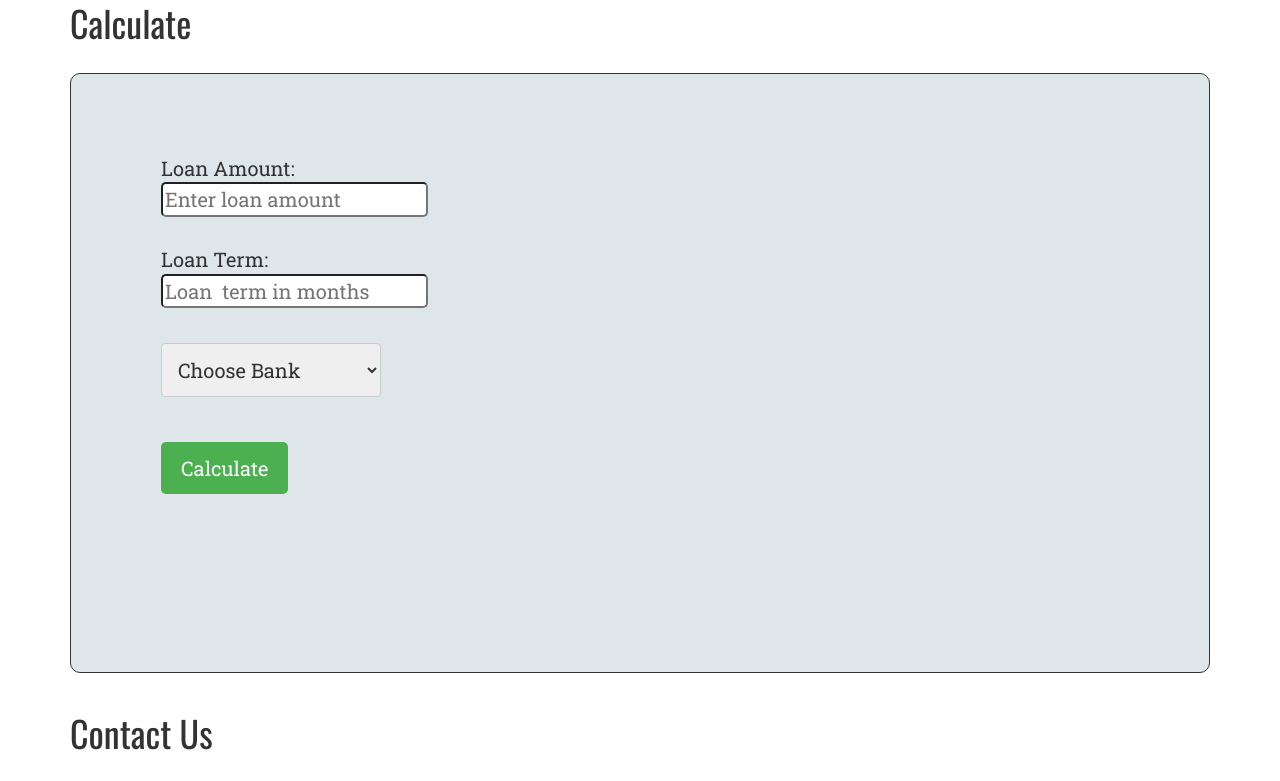
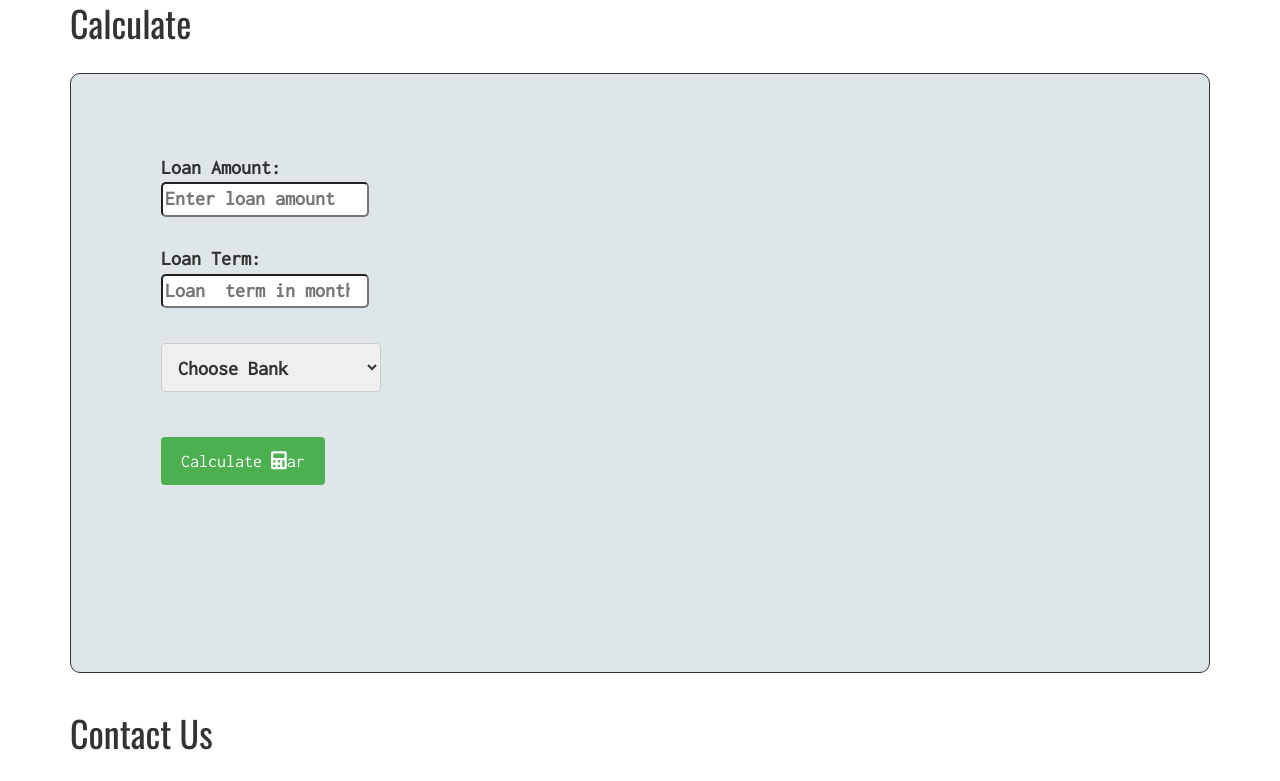
Before and after one commit to jameskomo/banks-loans-calculator, a plain HTML site: page index.html in a window 1280 px wide. Shown: the part 697-1478 px from the top of the page. Drawn offline with nearby package versions, Linux system fonts and the light colour scheme; a web font is replaced by a local one.

Commit message:
add button

```diff
--- a/css/styles.css
+++ b/css/styles.css
@@ -87,7 +87,7 @@ input[type=text], select, textarea {
   resize: vertical;
 }
 
-input[type=submit] {
+#check{
   background-color: #4CAF50;
   color: white;
   padding: 12px 20px;
@@ -96,9 +96,7 @@ input[type=submit] {
   cursor: pointer;
 }
 
-input[type=submit]:hover {
-  background-color: #45a049;
-}
+
 #calculate{
   border-style: solid;
   border-width: thin;
@@ -113,7 +111,8 @@ select{
 #form{
   padding-left: 90px;
   margin-top: 80px;
-  font-family: 'Roboto Slab', serif;
+  font-family: 'Inconsolata', monospace;
+  font-weight: 800;
   font-size: 20px;
 
 }
--- a/index.html
+++ b/index.html
@@ -7,7 +7,8 @@
   <link rel="stylesheet" type="text/css" href="css/animate.css">
   <link href="https://fonts.googleapis.com/css?family=Alfa+Slab+One|Archivo+Black|Bungee+Inline|Faster+One" rel="stylesheet">
   <link href="https://fonts.googleapis.com/css?family=Bungee|Bungee+Shade|Holtwood+One+SC|Rubik+Mono+One|Rye" rel="stylesheet">
-  <link href="https://fonts.googleapis.com/css?family=Oswald|Roboto+Slab" rel="stylesheet">
+  <link href="https://fonts.googleapis.com/css?family=Inconsolata|Oswald|Roboto+Slab" rel="stylesheet">
+  <link rel="stylesheet" href="https://use.fontawesome.com/releases/v5.7.2/css/all.css" integrity="sha384-fnmOCqbTlWIlj8LyTjo7mOUStjsKC4pOpQbqyi7RrhN7udi9RwhKkMHpvLbHG9Sr" crossorigin="anonymous">
   <link rel="shortcut icon" type="images/png" href="images/debit-card.png">
   <script src="https://ajax.googleapis.com/ajax/libs/jquery/3.3.1/jquery.min.js"></script>
 </head>
@@ -49,7 +50,8 @@
               <option value="tala">Tala</option>
             </select>
             <br><br>
-            <input type="submit" value="Calculate">
+            <!-- <input type="submit" value="Calculate"> -->
+            <button id="check" class="btn btn-lg">Calculate <i class="fas fa-calculator"></i>ar</button>
           </form>
         </div>
         <!-- <div class="col-md-1"></div> -->
```
